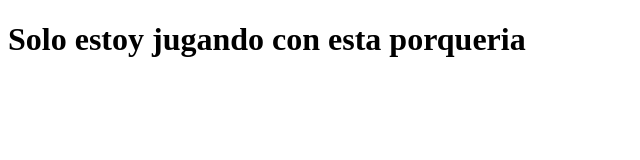
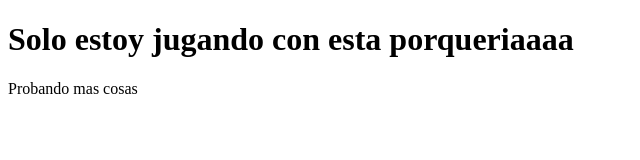
Before and after one commit to juanml30/cursoPreWork, a plain HTML site: page index.html in a window 1280 px wide. Shown: the whole page, without its empty margins (0-640 px from the left). Drawn offline with Linux system fonts and the light colour scheme.

Commit message:
agregue parrafo

```diff
--- a/index.html
+++ b/index.html
@@ -7,6 +7,7 @@
     <title>Primer documento de Github con ssh</title>
 </head>
 <body>
-    <h1>Solo estoy jugando con esta porqueria</h1>
+    <h1>Solo estoy jugando con esta porqueriaaaa</h1>
+    <p>Probando mas cosas</p>
 </body>
 </html>
```
